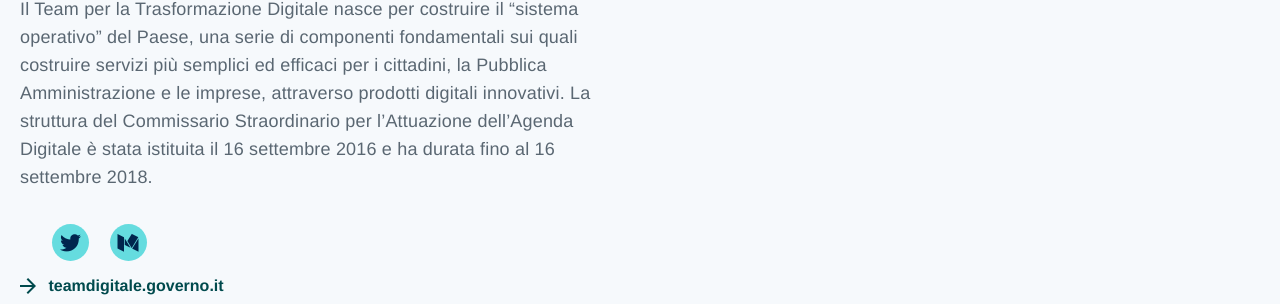
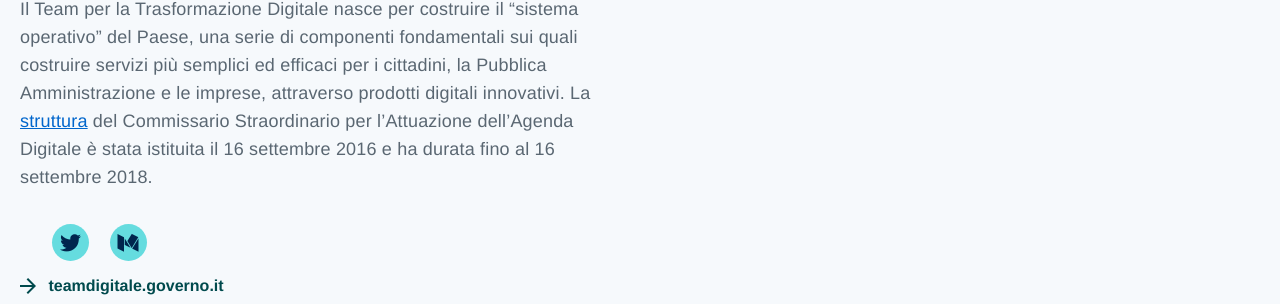
Before and after one commit to italia/pianotriennale-ict.italia.it, a Jekyll site: the page built from _pages/it/contatti.md, in a window 1280 px wide. Shown: the part 983-1287 px from the top of the page. Built offline with Jekyll 4.4.1, drawn with Linux system fonts in a browser that asks for light colours; some web fonts are replaced; part of the change alters nothing that is shown.

```diff
--- a/_layouts/contatti.html
+++ b/_layouts/contatti.html
@@ -74,7 +74,7 @@ layout: default
          </div>
          <div class="Prose">
            <p class="u-padding-top-xxs">
-             Il Team per la Trasformazione Digitale nasce per costruire il “sistema operativo” del Paese, una serie di componenti fondamentali sui quali costruire servizi più semplici ed efficaci per i cittadini, la Pubblica Amministrazione e le imprese, attraverso prodotti digitali innovativi. La struttura del Commissario Straordinario per l’Attuazione dell’Agenda Digitale è stata istituita il 16 settembre 2016 e ha durata fino al 16 settembre 2018.
+           Il Team per la Trasformazione Digitale nasce per costruire il “sistema operativo” del Paese, una serie di componenti fondamentali sui quali costruire servizi più semplici ed efficaci per i cittadini, la Pubblica Amministrazione e le imprese, attraverso prodotti digitali innovativi. La <a href="http://presidenza.governo.it/AmministrazioneTrasparente/DisposizioniGenerali/AttiGenerali/DpcmOrganismiCollegiali/DPCM_20160916_CommStraord_AgendaDigitale.pdf" title="DPCM struttura commissariale Agenda Digitale" target="_blank">struttura</a> del Commissario Straordinario per l’Attuazione dell’Agenda Digitale è stata istituita il 16 settembre 2016 e ha durata fino al 16 settembre 2018.
              </p>
          </div>
          <div>
```
